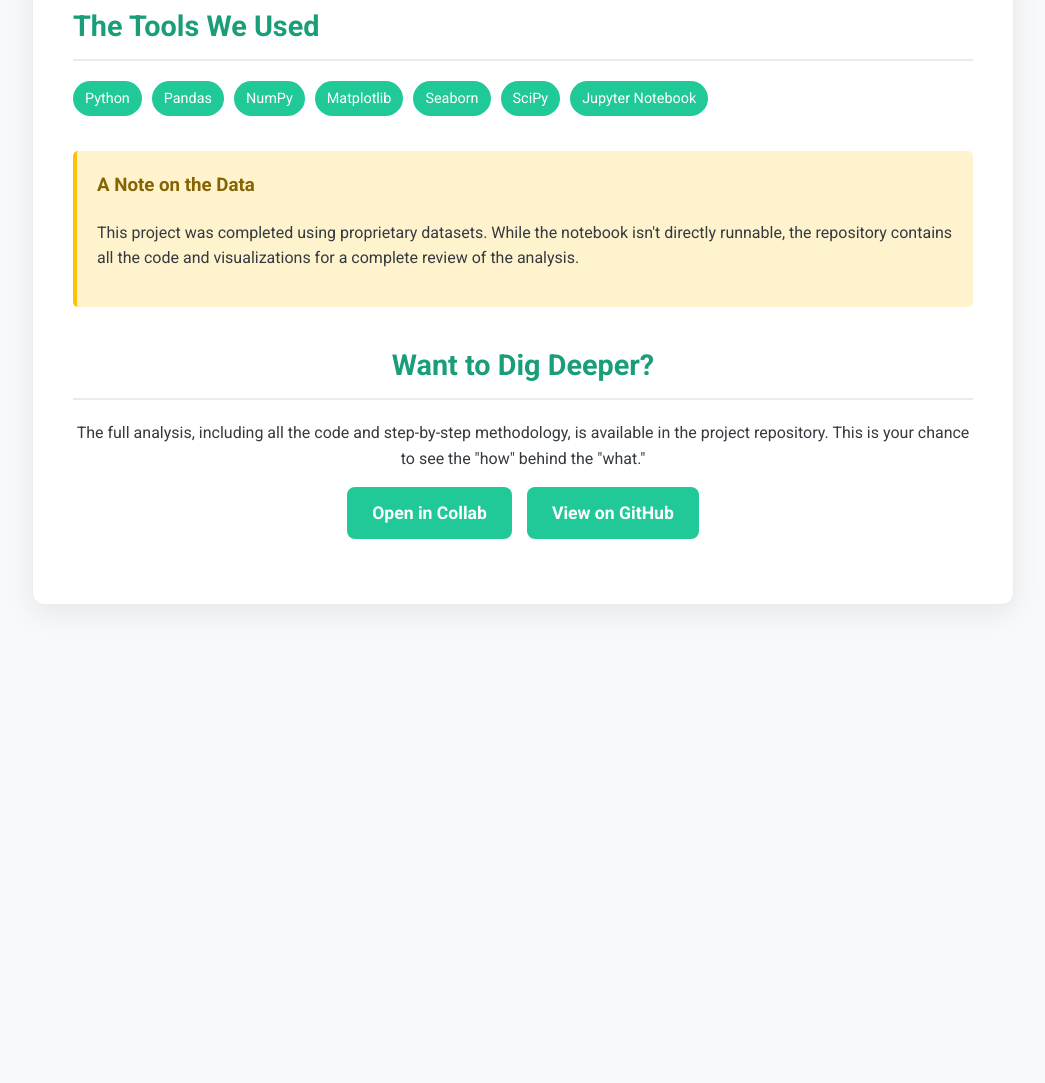
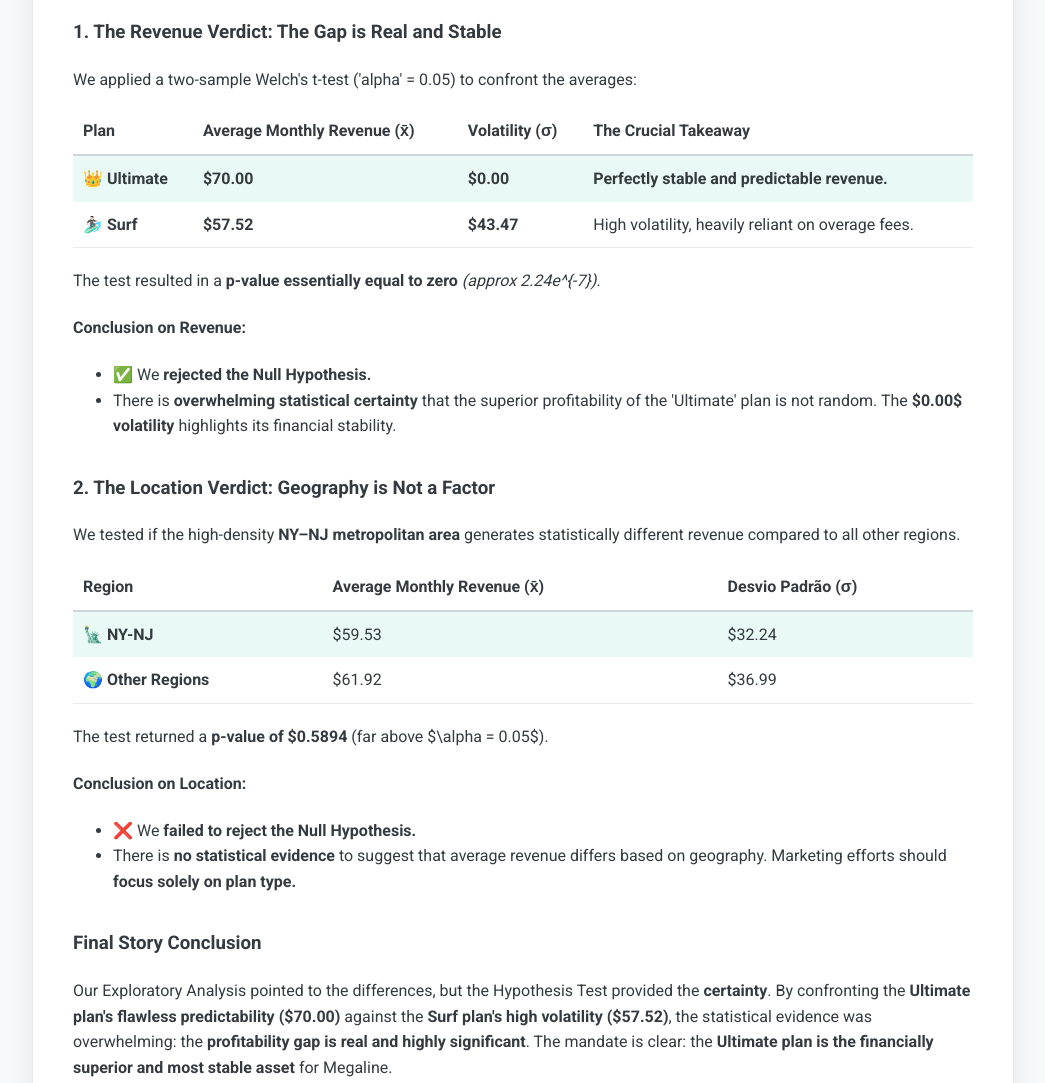
Before and after one commit to eduardocornelsen/magaline_revenue_analysis_story, a plain HTML site: page index.html in a window 1280 px wide. Shown: the part 8609-9692 px from the top of the page, without its empty margins (117-1162 px from the left). Before the commit the page ends 9274 px from the top, so only its background shows below. Drawn offline with Linux system fonts and the light colour scheme.

Commit message:
docs: Add Hypothesis Test summary and statistical conclusions to the main README.

```diff
--- a/index.html
+++ b/index.html
@@ -415,6 +415,104 @@
         </div>
 
 
+<!-- INÍCIO DOS RESULTADOS DETALHADOS -->
+
+<div class="section">
+    <!-- Título da Seção -->
+    <h2 id="hypothesis-title">Statistical Testing: Putting the Numbers to the Test</h2>
+
+    <!-- Introdução Narrativa -->
+    <p id="hypothesis-intro">After seeing the vivid differences in revenue distributions—the 'Ultimate' plan's tight, reliable earnings versus the 'Surf' plan's chaotic reliance on overage fees—our eyes told one story. But in data science, we can't trust just our eyes. We need to confront the numbers with a definitive statistical challenge.<br><br>
+
+    The primary question hanging over our marketing strategy was: <br><b><i>Is the revenue difference we observed between the 'Surf' and 'Ultimate' plans real, or is it just a lucky fluke of sampling?</b></i></p>
+</div>
+
+<!-- INÍCIO DOS RESULTADOS DETALHADOS -->
+
+<div class="section">
+    <h3>1. The Revenue Verdict: The Gap is Real and Stable</h3>
+
+    <p>We applied a two-sample Welch's t-test ('alpha' = 0.05) to confront the averages:</p>
+
+    <!-- PURE HTML TABLE FIX -->
+    <table style="width: 100%; border-collapse: collapse; margin-top: 15px; text-align: left;">
+        <thead>
+            <tr style="border-bottom: 2px solid var(--border-color-dark);">
+                <th style="padding: 10px;">Plan</th>
+                <th style="padding: 10px;">Average Monthly Revenue (x̄)</th>
+                <th style="padding: 10px;">Volatility (σ)</th>
+                <th style="padding: 10px;">The Crucial Takeaway</th>
+            </tr>
+        </thead>
+        <tbody>
+            <tr style="background-color: var(--highlight-bg);">
+                <td style="padding: 10px;"><b>👑 Ultimate</b></td>
+                <td style="padding: 10px;"><b>$70.00</b></td>
+                <td style="padding: 10px;"><b>$0.00</b></td>
+                <td style="padding: 10px;"><b>Perfectly stable and predictable revenue.</b></td>
+            </tr>
+            <tr style="border-bottom: 1px solid var(--border-color-light);">
+                <td style="padding: 10px;"><b>🏄🏻‍♂️ Surf</b></td>
+                <td style="padding: 10px;"><b>$57.52</b></td>
+                <td style="padding: 10px;"><b>$43.47</b></td>
+                <td style="padding: 10px;">High volatility, heavily reliant on overage fees.</td>
+            </tr>
+        </tbody>
+    </table>
+    <!-- END PURE HTML TABLE -->
+
+    <p style="margin-top: 20px;">The test resulted in a <b>p-value essentially equal to zero</b> <i> (approx 2.24e^{-7}).</i></p>
+
+    <h4>Conclusion on Revenue:</h4>
+    <ul>
+        <li>✅ We <b>rejected the Null Hypothesis.</b></li>
+        <li>There is <b>overwhelming statistical certainty</b> that the superior profitability of the 'Ultimate' plan is not random. The <b>$0.00$ volatility</b> highlights its financial stability.</li>
+    </ul>
+</div>
+
+<div class="section">
+    <h3>2. The Location Verdict: Geography is Not a Factor</h3>
+
+    <p>We tested if the high-density <b>NY–NJ metropolitan area</b> generates statistically different revenue compared to all other regions.</p>
+
+    <!-- PURE HTML TABLE FIX (Second Table) -->
+    <table style="width: 100%; border-collapse: collapse; margin-top: 15px; text-align: left;">
+        <thead>
+            <tr style="border-bottom: 2px solid var(--border-color-dark);">
+                <th style="padding: 10px;">Region</th>
+                <th style="padding: 10px;">Average Monthly Revenue (x̄)</th>
+                <th style="padding: 10px;">Desvio Padrão (σ)</th>
+            </tr>
+        </thead>
+        <tbody>
+            <tr style="background-color: var(--highlight-bg);">
+                <td style="padding: 10px;"><b>🗽 NY-NJ</b></td>
+                <td style="padding: 10px;">$59.53</td>
+                <td style="padding: 10px;">$32.24</td>
+            </tr>
+            <tr style="border-bottom: 1px solid var(--border-color-light);">
+                <td style="padding: 10px;"><b>🌍 Other Regions</b></td>
+                <td style="padding: 10px;">$61.92</td>
+                <td style="padding: 10px;">$36.99</td>
+            </tr>
+        </tbody>
+    </table>
+    <!-- END PURE HTML TABLE -->
+
+    <p style="margin-top: 20px;">The test returned a <b>p-value of $0.5894</b> (far above $\alpha = 0.05$).</p>
+
+    <h4>Conclusion on Location:</h4>
+    <ul>
+        <li>❌ We <b>failed to reject the Null Hypothesis.</b></li>
+        <li>There is <b>no statistical evidence</b> to suggest that average revenue differs based on geography. Marketing efforts should <b>focus solely on plan type.</b></li>
+    </ul>
+</div>
+
+<div class="section">
+    <h3>Final Story Conclusion</h3>
+    <p>Our Exploratory Analysis pointed to the differences, but the Hypothesis Test provided the <strong>certainty</strong>. By confronting the <strong>Ultimate plan's flawless predictability ($70.00)</strong> against the <strong>Surf plan's high volatility ($57.52)</strong>, the statistical evidence was overwhelming: the <strong>profitability gap is real and highly significant</strong>. The mandate is clear: the <strong>Ultimate plan is the financially superior and most stable asset</strong> for Megaline.</p>
+</div>
+
         <div class="section">
             <h2 id="methodology-title">Our Approach</h2>
             <ol>
@@ -422,6 +520,7 @@
                 <li id="method-2"><strong>Feature Engineering:</strong> We created new features, like monthly revenue per user, to get a clearer picture of the data.</li>
                 <li id="method-3"><strong>Exploratory Data Analysis (EDA):</strong> We used visualizations to explore the data and uncover the story.</li>
                 <li id="method-4"><strong>Statistical Testing:</strong> We used hypothesis testing to confirm our findings and ensure they weren't just due to chance.</li>
+
             </ol>
         </div>
 
```
